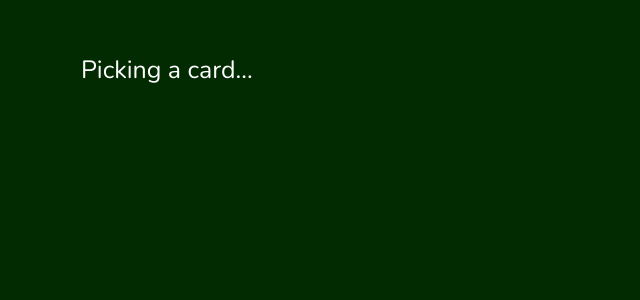
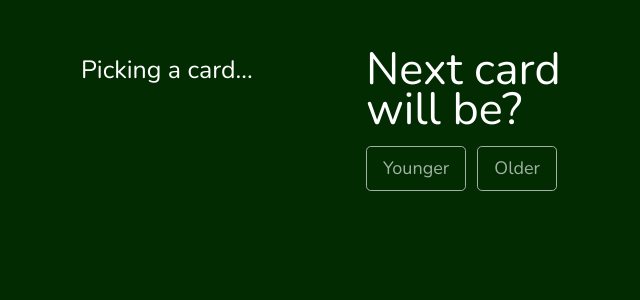
Before and after one commit to msamsel/cards-game, a Vue app: page / in a window 1280 px wide. Shown: the top 300 px of the page, without its empty margins (4-644 px from the left). Built offline with nearby package versions, Linux system fonts and the light colour scheme; no server answers.

Commit message:
components

```diff
--- a/src/Game.vue
+++ b/src/Game.vue
@@ -1,30 +1,62 @@
 <template>
     <div id="app" class="container game">
-        <div v-if="card" class="row">
+
+        <div class="row">
             <div class="col-3">
-                <CardComponent
-                    v-bind:card="card"
+                <CardComponent v-bind:card="card"/>
+            </div>
+            <div class="col-3">
+                <div class="question">
+                    Next card will be?
+                </div>
+
+                <div class="pt-3">
+                    <ButtonsComponent
+                        v-bind:can-be-younger="canBeYounger"
+                        v-bind:can-be-older="canBeOlder"
+                        @make-answer="makeAnswer"
+                    />
+                </div>
+
+                <ResultsComponent
+                    v-bind:answer="answer"
+                    v-bind:winner="winner"
+                    v-bind:isLuckyMan="isLuckyMan"
                 />
+
             </div>
+
         </div>
     </div>
 </template>
 
 <script>
+
 import CardComponent from "@/components/CardComponent";
+import ButtonsComponent from "@/components/ButtonsComponent";
+import ResultsComponent from "@/components/ResultsComponent";
 
 export default {
     name: 'App',
     components: {
-        CardComponent: CardComponent
+        CardComponent: CardComponent,
+        ButtonsComponent: ButtonsComponent,
+        ResultsComponent: ResultsComponent
     },
     data() {
         return {
-            card: {}
+            deck: [{}, {}],
+            card: false,
+            oldCard: false,
+            luckyMan: false,
+            luckyIndex: [2, 14],
+            answer: null,
+            winner: null,
+            cardIsLoaded: true
         }
     },
     computed: {
-        canBeYounger: function() {
+        canBeYounger: function () {
             if (this.card) {
                 return this.card.value !== '2'
             } else return false
@@ -33,15 +65,26 @@ export default {
             if (this.card) {
                 return this.card.value !== 'ACE'
             } else return false
+        },
+        isLuckyMan: function () {
+            const newCard = this.getNewCard()
+            return this.luckyIndex.find(index => index === newCard.newCardIndex)
         }
     },
     created: function () {
-        // this.deck = this.createDeck()
+        this.createDeck()
         // this.modalContinue = VueCookies.isKey('roundsHistory')
 
         this.getData()
     },
     methods: {
+        createDeck() {
+            //console.log([...Array(10)].map((_, i) => {if (i > 0) return i + 1}))
+            for (let i = 2; i < 11; i++) {
+                this.deck.push(i)
+            }
+            this.deck.push('JACK', 'QUEEN', 'KING', 'ACE')
+        },
         getData() {
             // this.resetData()
 
@@ -53,21 +96,21 @@ export default {
             // eslint-disable-next-line no-undef
             axios(param)
                 .then(response => {
-                    this.results(response)
+                    this.createCardObject(response)
+                    this.results()
                 }).catch(error => {
                 console.info(error);
             });
         },
+        results() {
 
-        results(response) {
-            this.createCardObject(response)
-
-            // if (this.answer) {
-            //     this.makeWinner(this.answer);
-            //     this.makePoints()
-            //     this.createHistory()
-            //     this.setCookies()
-            // }
+            console.log(this.answer)
+            if (this.answer) {
+                this.makeWinner(this.answer);
+                // this.makePoints()
+                // this.createHistory()
+                // this.setCookies()
+            }
             //
             // if (this.round === this.maxRounds) {
             //     this.modalGameOver = true;
@@ -80,6 +123,44 @@ export default {
                 value: response.data.cards[0].value
             }
         },
+        getNewCard() {
+            const newCard = isNaN(this.card.value) ? this.card.value : parseInt(this.card.value);
+            const newCardObj = this.deck.find(card => card === newCard)
+            const newCardIndex = this.deck.indexOf(newCardObj);
+
+            return {newCardIndex: newCardIndex, newCardObj: newCardObj}
+        },
+
+        getOldCard() {
+            const oldCard = isNaN(this.oldCard.value) ? this.oldCard.value : parseInt(this.oldCard.value);
+            const oldCardObj = this.deck.find(card => card === oldCard)
+            const oldCardIndex = this.deck.indexOf(oldCardObj);
+
+            return {oldCardIndex: oldCardIndex, oldCardObj: oldCardObj}
+        },
+
+        makeAnswer(e) {
+            this.answer = e
+            this.oldCard = this.card
+            this.card = false
+
+            this.getData()
+        },
+        makeWinner: function (answer) {
+            const newCard = this.getNewCard()
+            const oldCard = this.getOldCard()
+
+            // this.luckyMan = this.makeLuckyMan(newCard);
+
+            if (answer === 'younger') {
+                this.winner = newCard.newCardIndex < oldCard.oldCardIndex
+            } else {
+                this.winner = newCard.newCardIndex > oldCard.oldCardIndex
+            }
+        },
+        makeLuckyMan(newCard) {
+            this.luckyMan = this.luckyIndex.find(index => index === newCard.newCardIndex)
+        },
     }
 
 }
--- a/src/components/ButtonsComponent.vue
+++ b/src/components/ButtonsComponent.vue
@@ -1,10 +1,37 @@
 <template>
-    <div></div>
+    <div>
+        <b-button
+            @click="makeAnswer('younger')"
+            variant="outline-light"
+            size="lg"
+            v-bind:disabled="!canBeYounger"
+        >
+            Younger
+        </b-button>
+        &nbsp;
+        <b-button
+            @click="makeAnswer('older')"
+            variant="outline-light"
+            size="lg"
+            v-bind:disabled="!canBeOlder"
+        >
+            Older
+        </b-button>
+    </div>
 </template>
 
 <script>
 export default {
-    name: "ButtonsComponent"
+    name: "ButtonsComponent",
+    props: [
+        'canBeYounger',
+        'canBeOlder'
+    ],
+    methods: {
+        makeAnswer(answer) {
+            this.$emit('make-answer', answer)
+        }
+    }
 }
 </script>
 
--- a/src/components/CardComponent.vue
+++ b/src/components/CardComponent.vue
@@ -1,7 +1,7 @@
 <template>
     <div>
         <div v-show="!cardIsLoaded" class="picking-card">Picking a card...</div>
-        <img v-show="cardIsLoaded" v-bind:src="card.image" @load="onImgLoad">
+        <img v-show="cardIsLoaded" v-bind:src="card.image" @load="!cardIsLoaded" alt="Card">
     </div>
 </template>
 
@@ -9,17 +9,10 @@
 
 export default {
     name: "CardComponent",
-    props: [
-        'card'
-    ],
-    data() {
-        return {
-            cardIsLoaded: false
-        }
-    },
-    methods: {
-        onImgLoad() {
-            this.cardIsLoaded = true
+    props: ['card'],
+    computed: {
+        cardIsLoaded() {
+            return this.card
         }
     }
 }
--- a/src/components/ResultsComponent.vue
+++ b/src/components/ResultsComponent.vue
@@ -1,10 +1,21 @@
 <template>
+    <div>
+        <div class="result-message" v-if="answer" v-bind:class="[winner ? 'win' : 'loose']">
+            <span v-if="winner">You win!</span>
+            <span v-else>You loose</span>
+        </div>
 
+        <div class="lucky" v-show="isLuckyMan">
+            Instant win!
+        </div>
+
+    </div>
 </template>
 
 <script>
 export default {
-name: "ResultsComponent"
+    name: "ResultsComponent",
+    props: ['winner', 'answer', 'isLuckyMan']
 }
 </script>
 
--- /dev/null
+++ b/src/event-bus.js
@@ -0,0 +1,2 @@
+import Vue from 'vue';
+export const EventBus = new Vue();
```
